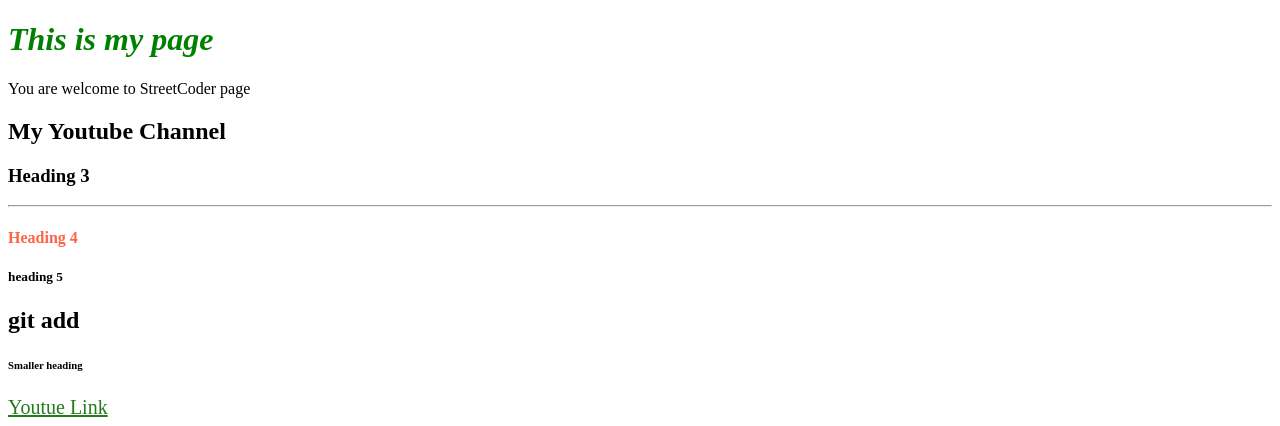
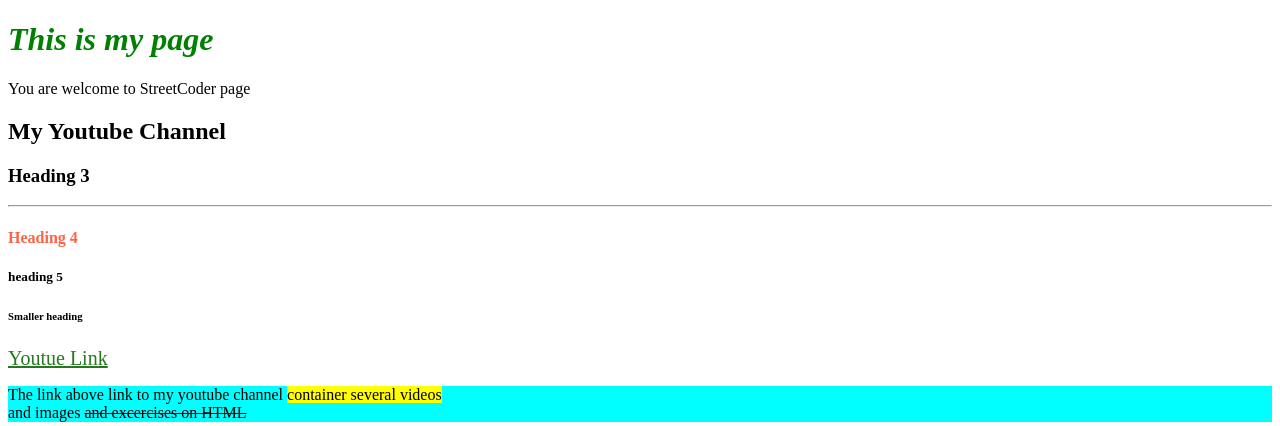
Before and after one commit to streetcoder101/githubpractise, a plain HTML site: page index.html in a window 1280 px wide. Shown: the top 426 px of the page. Drawn offline with Linux system fonts and the light colour scheme.

Commit message:
last commit

```diff
--- a/index.html
+++ b/index.html
@@ -16,7 +16,6 @@
     <hr />
     <h4 style="color: #ff6347">Heading 4</h4>
     <h5>heading 5</h5>
-    <h2>git add</h2>
     <h6>Smaller heading</h6>
     <a href="/streetcoder" style="color: rgba(29, 117, 21, 0.966); font-size: 20px"
       >Youtue Link</a
```
